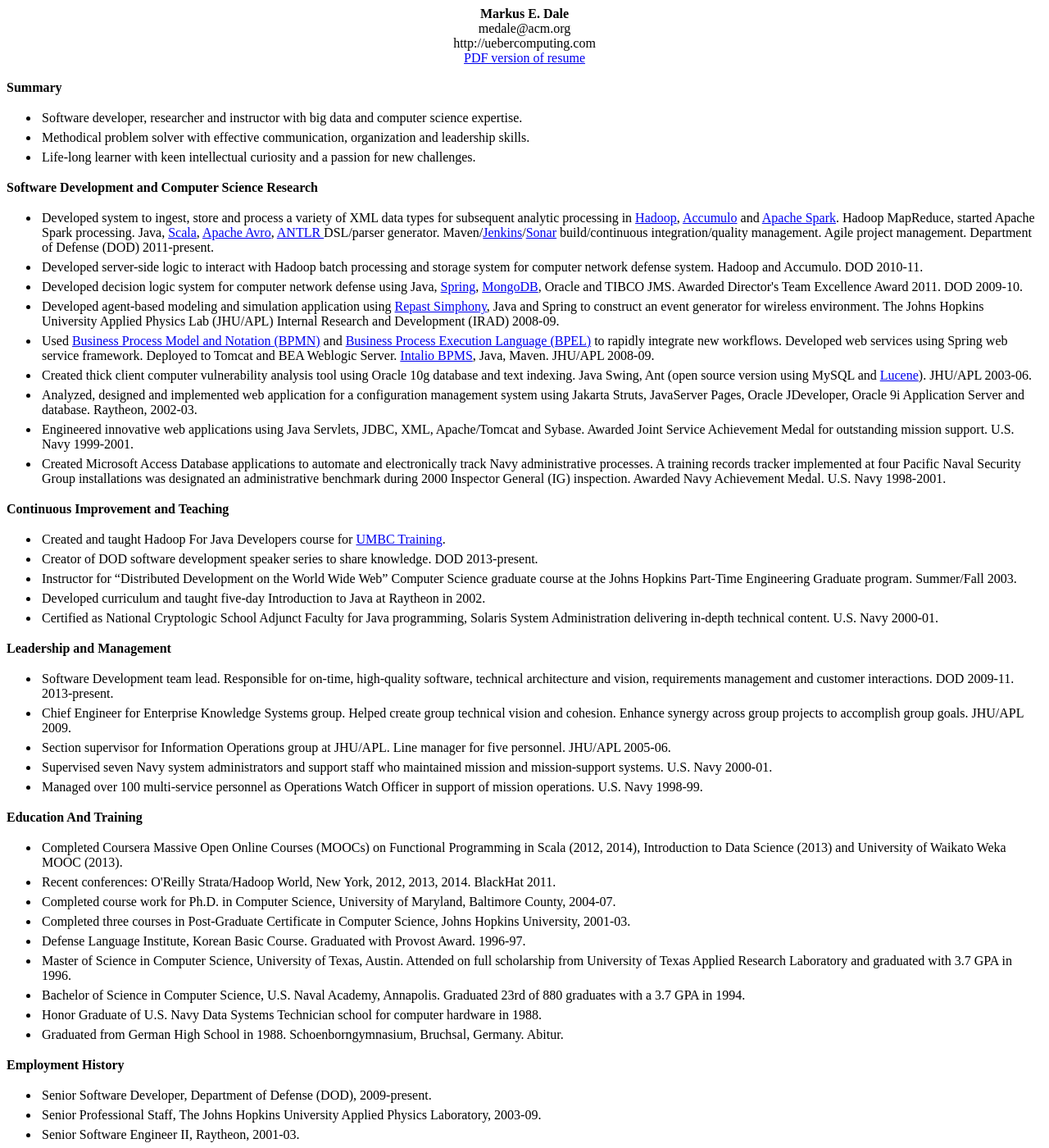
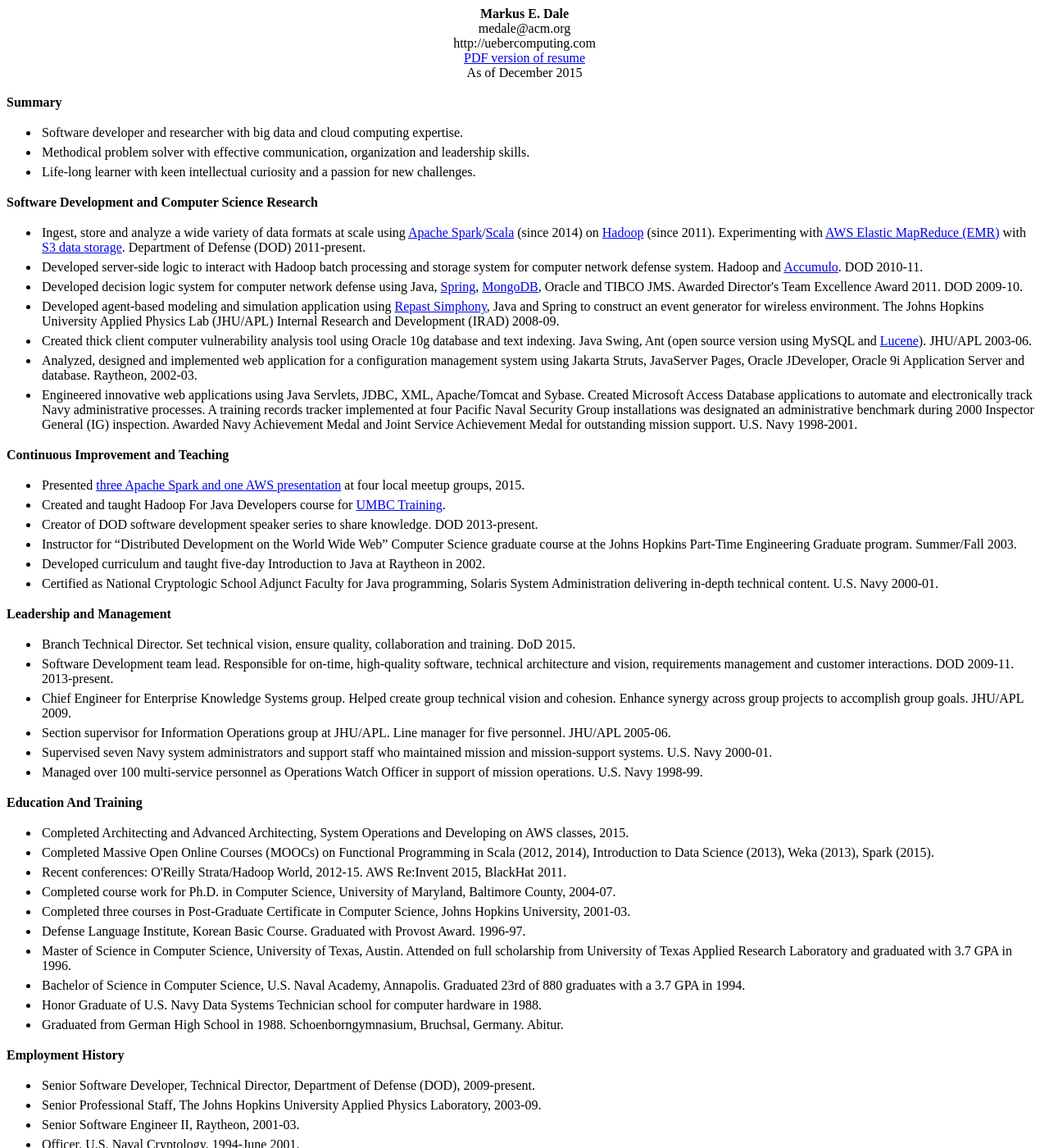
Before and after one commit to medale/medale.github.io, a Jekyll site: the page MarkusDale.html, which Jekyll copies as it is, in a window 1280 px wide and 1400 px high. Shown: the whole window at 82% size. Built offline with Jekyll 4.4.1, drawn with Linux system fonts in a browser that asks for light colours; some of the changed text lies outside the part shown.

Commit message:
Resume updates and social network

```diff
--- a/MarkusDale.html
+++ b/MarkusDale.html
@@ -32,30 +32,30 @@
      <div>medale@acm.org</div>
      <div>http://uebercomputing.com</div>
      <div><a href="MarkusDale.pdf">PDF version of resume</a></div>
+     <div>As of December 2015</div>
   </div>
 
   <br/>
 
   <div class="section">Summary</div>
   <ul>
-    <li>Software developer, researcher and instructor with big data and computer science expertise.</li>
+    <li>Software developer and researcher with big data and cloud computing expertise.</li>
     <li>Methodical problem solver with effective communication, organization and leadership skills.</li>
     <li>Life-long learner with keen intellectual curiosity and a passion for new challenges.</li>
   </ul>
   <div class="section">Software Development and Computer Science Research</div>
   <ul>
-    <li>Developed system to ingest, store and process a variety of XML data types for subsequent analytic processing in <a href="http://hadoop.apache.org/">Hadoop</a>, <a href="http://accumulo.apache.org/">Accumulo</a> and <a href="http://spark.apache.org/">Apache Spark</a>. Hadoop MapReduce, started Apache Spark processing. Java, <a href="http://scala-lang.org/">Scala</a>, <a href="http://avro.apache.org/">Apache Avro</a>, <a href="http://www.antlr.org/">ANTLR </a> DSL/parser generator. Maven/<a href="http://jenkins-ci.org/">Jenkins</a>/<a href="http://www.sonarqube.org/">Sonar</a> build/continuous integration/quality management. Agile project management. Department of Defense (DOD) 2011-present.</li>
-    <li>Developed server-side logic to interact with Hadoop batch processing and storage system for computer network defense system. Hadoop and Accumulo. DOD 2010-11.</li>
+    <li>Ingest, store and analyze a wide variety of data formats at scale using <a href="http://spark.apache.org">Apache Spark</a>/<a href="http://scala-lang.org">Scala</a> (since 2014) on <a href="http://hadoop.apache.org">Hadoop</a> (since 2011). Experimenting with <a href="http://aws.amazon.com/elasticmapreduce/">AWS Elastic MapReduce (EMR)</a> with <a href="http://aws.amazon.com/s3/">S3 data storage</a>. Department of Defense (DOD) 2011-present.</li>
+    <li>Developed server-side logic to interact with Hadoop batch processing and storage system for computer network defense system. Hadoop and <a href="http://accumulo.apache.org">Accumulo</a>. DOD 2010-11.</li>
     <li>Developed decision logic system for computer network defense using Java, <a href="http://projects.spring.io/spring-framework/">Spring</a>, <a href="http://www.mongodb.org/">MongoDB</a>, Oracle and TIBCO JMS. Awarded Director's Team Excellence Award 2011. DOD 2009-10.</li>
     <li>Developed agent-based modeling and simulation application using <a href="http://repast.sourceforge.net/">Repast Simphony</a>, Java and Spring to construct an event generator for wireless environment. The Johns Hopkins University Applied Physics Lab (JHU/APL) Internal Research and Development (IRAD) 2008-09.</li>
-    <li>Used <a href="http://www.bpmn.org/">Business Process Model and Notation (BPMN)</a> and <a href="http://bpel.xml.org/about-bpel">Business Process Execution Language (BPEL)</a> to rapidly integrate new workflows. Developed web services using Spring web service framework. Deployed to Tomcat and BEA Weblogic Server. <a href="http://www.intalio.com/">Intalio BPMS</a>, Java, Maven. JHU/APL 2008-09.</li>
     <li>Created thick client computer vulnerability analysis tool using Oracle 10g database and text indexing. Java Swing, Ant (open source version using MySQL and <a href="http://lucene.apache.org/">Lucene</a>). JHU/APL 2003-06.</li>
     <li>Analyzed, designed and implemented web application for a configuration management system using Jakarta Struts, JavaServer Pages, Oracle JDeveloper, Oracle 9i Application Server and database. Raytheon, 2002-03.</li>
-    <li>Engineered innovative web applications using Java Servlets, JDBC, XML, Apache/Tomcat and Sybase. Awarded Joint Service Achievement Medal for outstanding mission support. U.S. Navy 1999-2001.</li>
-    <li>Created Microsoft Access Database applications to automate and electronically track Navy administrative processes. A training records tracker implemented at four Pacific Naval Security Group installations was designated an administrative benchmark during 2000 Inspector General (IG) inspection. Awarded Navy Achievement Medal. U.S. Navy 1998-2001.</li>
+    <li>Engineered innovative web applications using Java Servlets, JDBC, XML, Apache/Tomcat and Sybase. Created Microsoft Access Database applications to automate and electronically track Navy administrative processes. A training records tracker implemented at four Pacific Naval Security Group installations was designated an administrative benchmark during 2000 Inspector General (IG) inspection. Awarded Navy Achievement Medal and Joint Service Achievement Medal for outstanding mission support. U.S. Navy 1998-2001.</li>
   </ul>
   <div class="section">Continuous Improvement and Teaching</div>
   <ul>
+    <li>Presented <a href="http://uebercomputing.com">three Apache Spark and one AWS presentation</a> at four local meetup groups, 2015.</li>
     <li>Created and taught Hadoop For Java Developers course for <a href="http://umbctraining.com">UMBC Training</a>. </li>
     <li>Creator of DOD software development speaker series to share knowledge. DOD 2013-present.</li>
     <li>Instructor for “Distributed Development on the World Wide Web” Computer Science graduate course at the Johns Hopkins Part-Time Engineering Graduate program. Summer/Fall 2003.</li>
@@ -64,6 +64,7 @@
   </ul>
   <div class="section">Leadership and Management</div>
   <ul>
+    <li>Branch Technical Director. Set technical vision, ensure quality, collaboration and training. DoD 2015.</li>
     <li>Software Development team lead. Responsible for on-time, high-quality software, technical architecture and vision, requirements management and customer interactions. DOD 2009-11. 2013-present.</li>
     <li>Chief Engineer for Enterprise Knowledge Systems group. Helped create group technical vision and cohesion. Enhance synergy across group projects to accomplish group goals. JHU/APL 2009.</li>
     <li>Section supervisor for Information Operations group at JHU/APL. Line manager for five personnel. JHU/APL 2005-06.</li>
@@ -72,8 +73,9 @@
   </ul>
   <div class="section">Education And Training</div>
   <ul>
-    <li>Completed Coursera Massive Open Online Courses (MOOCs) on Functional Programming in Scala (2012, 2014), Introduction to Data Science (2013) and University of Waikato Weka MOOC (2013).</li>
-    <li>Recent conferences: O'Reilly Strata/Hadoop World, New York, 2012, 2013, 2014. BlackHat 2011.</li>
+    <li>Completed  Architecting and Advanced Architecting, System Operations and Developing on AWS classes, 2015.</li>
+    <li>Completed Massive Open Online Courses (MOOCs) on Functional Programming in Scala (2012, 2014), Introduction to Data Science (2013), Weka (2013), Spark (2015).</li>
+    <li>Recent conferences: O'Reilly Strata/Hadoop World, 2012-15. AWS Re:Invent 2015, BlackHat 2011.</li>
     <li>Completed course work for Ph.D. in Computer Science, University of Maryland, Baltimore County, 2004-07.</li>
     <li>Completed three courses in Post-Graduate Certificate in Computer Science, Johns Hopkins University, 2001-03.</li>
     <li>Defense Language Institute, Korean Basic Course. Graduated with Provost Award. 1996-97.</li>
@@ -84,7 +86,7 @@
   </ul>
   <div class="section">Employment History</div>
   <ul>
-    <li>Senior Software Developer, Department of Defense (DOD), 2009-present.</li>
+    <li>Senior Software Developer, Technical Director, Department of Defense (DOD), 2009-present.</li>
     <li>Senior Professional Staff, The Johns Hopkins University Applied Physics Laboratory, 2003-09.</li>
     <li>Senior Software Engineer II, Raytheon, 2001-03.</li>
     <li>Officer, U.S. Naval Cryptology, 1994-June 2001.</li>
@@ -93,6 +95,7 @@
   </ul>
   <div class="section">Additional Skills, Qualifications and Professional Membership</div>
   <ul>
+    <li>AWS Certified Solutions Architect – Associate, 2015.</li>
     <li><a href="http://www.meetup.com/Data-Science-MD/">Data Science MD</a>, <a href="http://www.meetup.com/Apache-Spark-Maryland/">Apache Spark Maryland</a>,
         <a href="http://www.meetup.com/Baltimore-Scala/">Baltimore Scala</a>, <a href="http://www.meetup.com/dc-java">Baltimore Washington Java Meetup Group</a></li>
     <li>Bilingual native German speaker (Defense Language Proficiency Test Listening/Reading 3/3, 2010).</li>
```
Also changed, not shown: index.md (+6 -0 lines), 1 other file.
